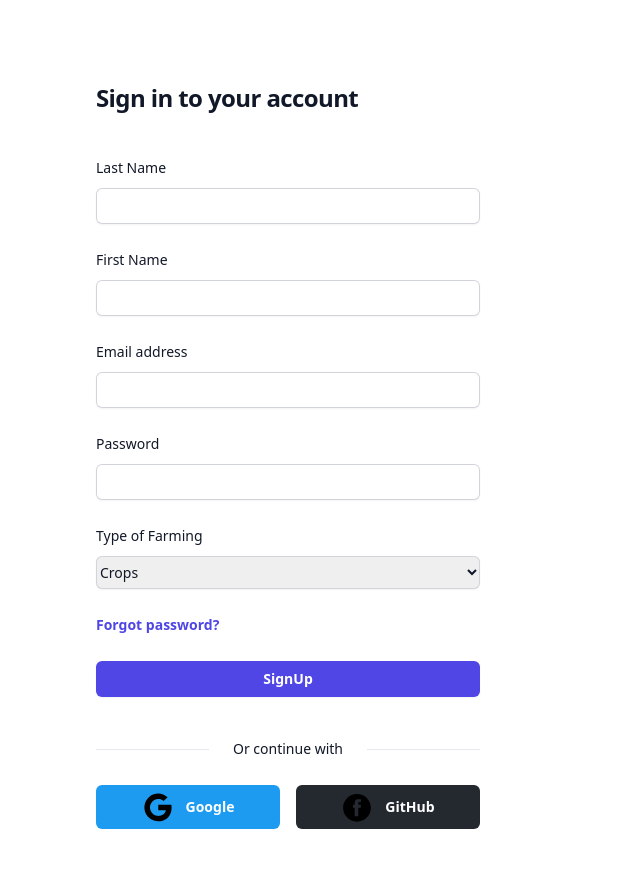
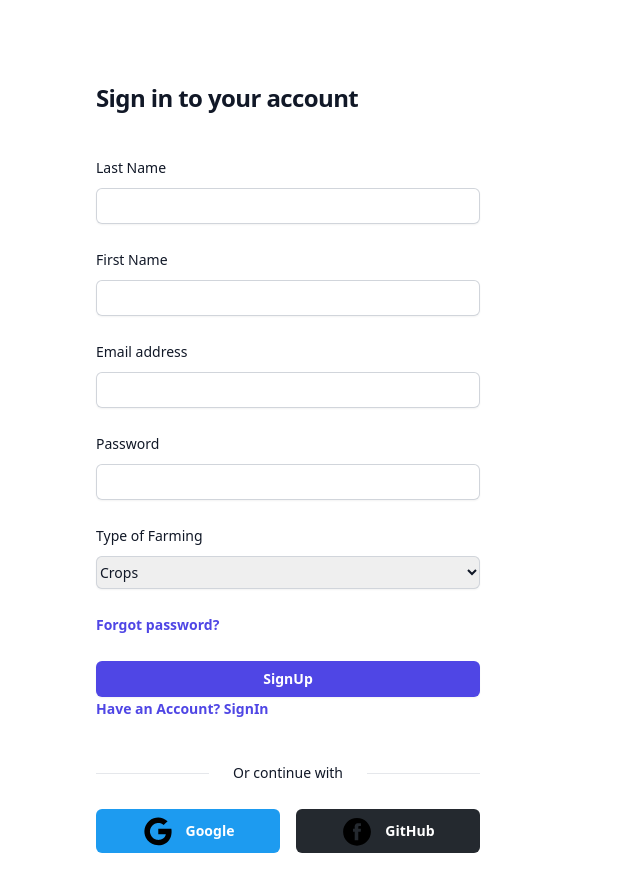
Before and after one commit to Green-sync/greensyncold, a React (Vite) app in the folder Applications/client/: page /signIn in a window 1280 px wide. Shown: the top 892 px of the page, without its empty margins (0-640 px from the left). Built offline with nearby package versions, Linux system fonts and the light colour scheme; no server answers.

Commit message:
change form component

```diff
--- a/Applications/client/src/components/forms/LoginForms.tsx
+++ b/Applications/client/src/components/forms/LoginForms.tsx
@@ -90,16 +90,15 @@ export default function LoginForms() {
                         </a>
                       </div>
                     </div>
-
-                    <div>
                       <button
                         type="submit"
                         className="flex w-full justify-center rounded-md bg-indigo-600 px-3 py-1.5 text-sm font-semibold leading-6 text-white shadow-sm hover:bg-indigo-500 focus-visible:outline focus-visible:outline-2 focus-visible:outline-offset-2 focus-visible:outline-indigo-600"
                       >
                         Sign in
                       </button>
-                      <a className="font-semibold leading-4 text-indigo-600 hover:text-indigo-500" onClick={() => setSignInType(true)}>New here? Create Account</a>
-                    </div>
+                      <div className="text-sm leading-6" onClick={() => setSignInType(false)}>
+                      <a className="font-semibold leading-4 text-indigo-600 hover:text-indigo-500" >New here? Create Account</a>
+                      </div>
                   </form>
                 </div>
 {/* ============================================================================================================================================== */}
@@ -205,6 +204,9 @@ export default function LoginForms() {
                   >
                     SignUp
                   </button>
+                  <div className="text-sm leading-6" onClick={() => setSignInType(true)}>
+                      <a className="font-semibold leading-4 text-indigo-600 hover:text-indigo-500" >Have an Account? SignIn</a>
+                      </div>
                 </div>
               </form>
 
```
